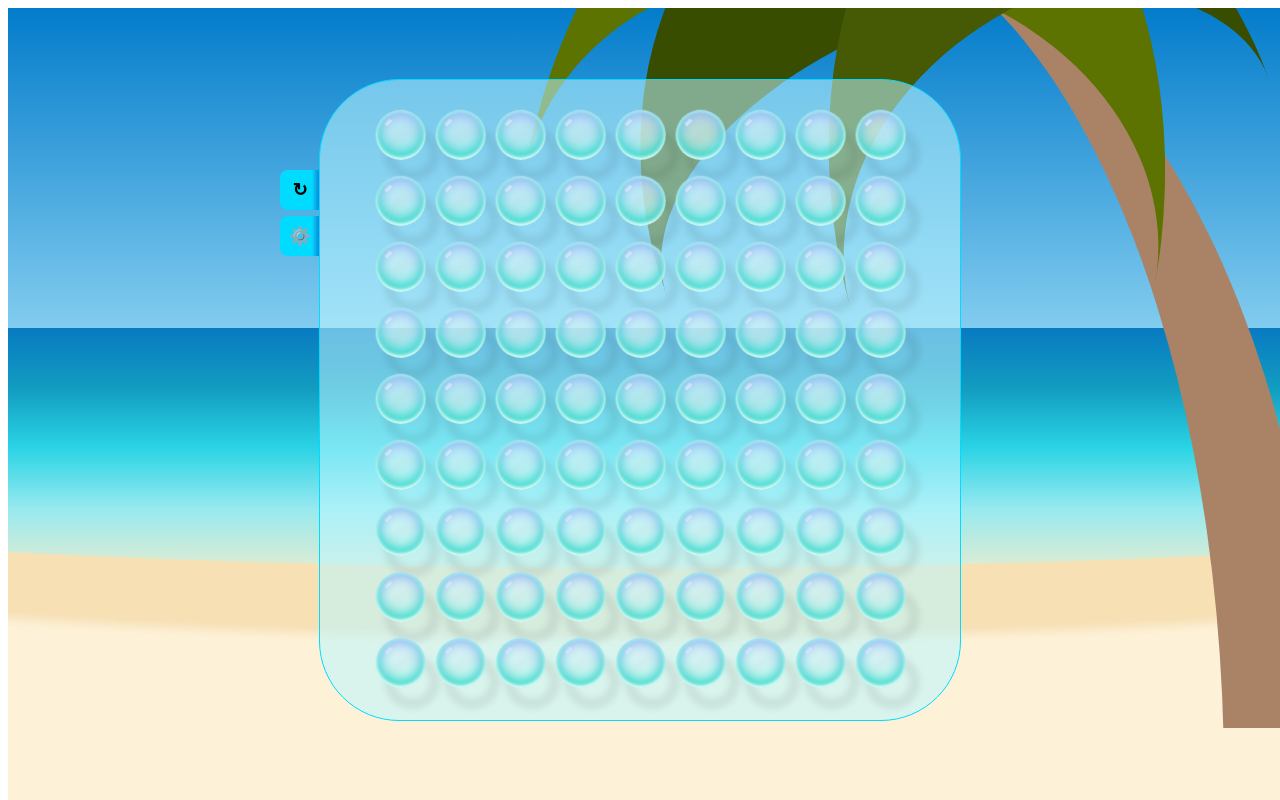
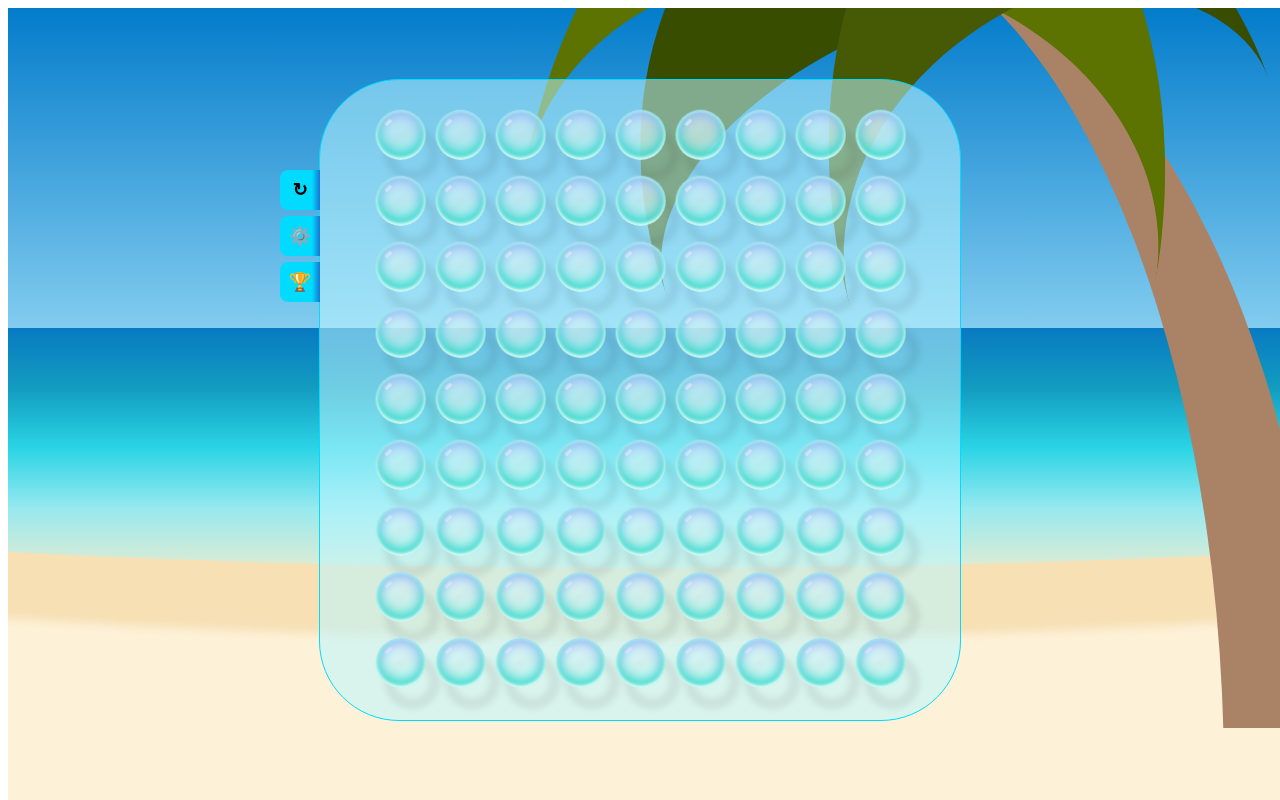
Before and after one commit to fykamie/pit, an Angular app: page / in a window 1280 px wide. Built offline with nearby package versions, Linux system fonts and the light colour scheme.

Commit message:
Add routing

```diff
--- a/src/app/app.component.html
+++ b/src/app/app.component.html
@@ -2,8 +2,9 @@
 <div class="page">
     <router-outlet />
     <nav class="nav-bar">
-        <button class="new-game" (click)="newGame()">↻</button>
-        <button class="new-game">⚙️</button>
+        <button class="game" routerLink="/" *ngIf="router.url !== '/'">🎮</button>
+        <button class="new-game" (click)="newGame()" *ngIf="router.url === '/'">↻</button>
+        <button class="game-settings" routerLink="/settings" *ngIf="router.url !== '/settings'">⚙️</button>
+        <button class="game-settings" routerLink="/bests" *ngIf="router.url !== '/bests'">🏆</button>
     </nav>
-    <app-pit-board></app-pit-board>
 </div>
--- a/src/app/app.routes.ts
+++ b/src/app/app.routes.ts
@@ -1,3 +1,6 @@
 import { Routes } from '@angular/router';
+import { PitBoardComponent } from './components/pit-board/pit-board.component';
 
-export const routes: Routes = [];
+export const routes: Routes = [
+    {path: "", component: PitBoardComponent}
+];
```
Also changed, not shown: src/app/app.component.ts (+5 -4 lines).
